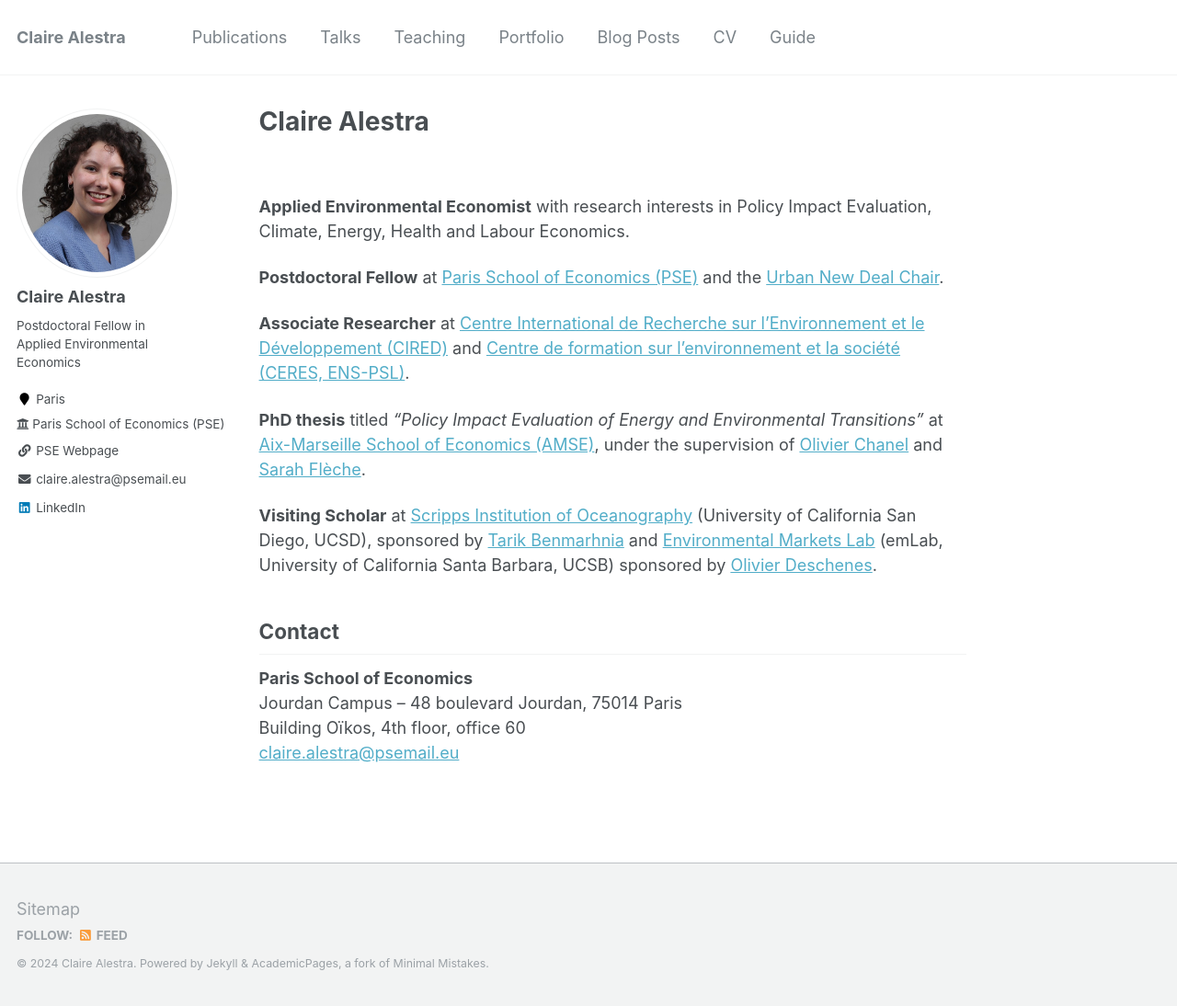
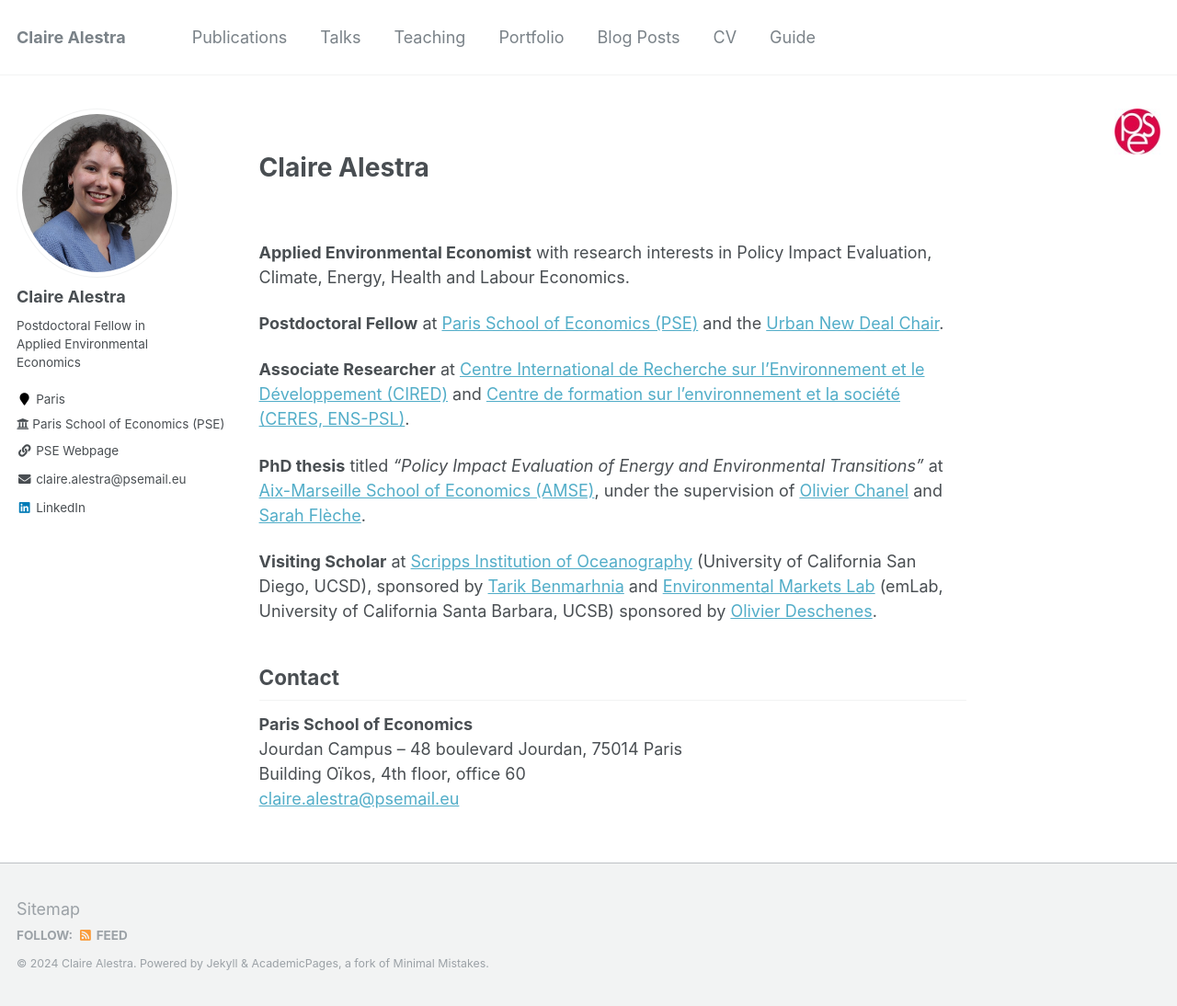
Before and after one commit to ClaireAlestra/ClaireAlestra.github.io, a Jekyll site: the page built from _pages/about.md, in a window 1280 px wide and 1094 px high. Shown: the whole window at 92% size. Built offline with Jekyll 4.4.1, drawn with Linux system fonts in a browser that asks for light colours.

Commit message:
Update sidebar.html

```diff
--- a/_includes/sidebar.html
+++ b/_includes/sidebar.html
@@ -23,3 +23,9 @@
   {% endif %}
   </div>
 {% endif %}
+
+  {% if site.textbook_logo %}
+  <a href="{{ site.textbook_logo_link }}">
+  <img src="{{ site.textbook_logo | relative_url }}" width="50" height="50" align="right" class="textbook_logo" id="sidebar-logo" data-turbolinks-permanent/>
+  </a>
+  {% endif %}
```
